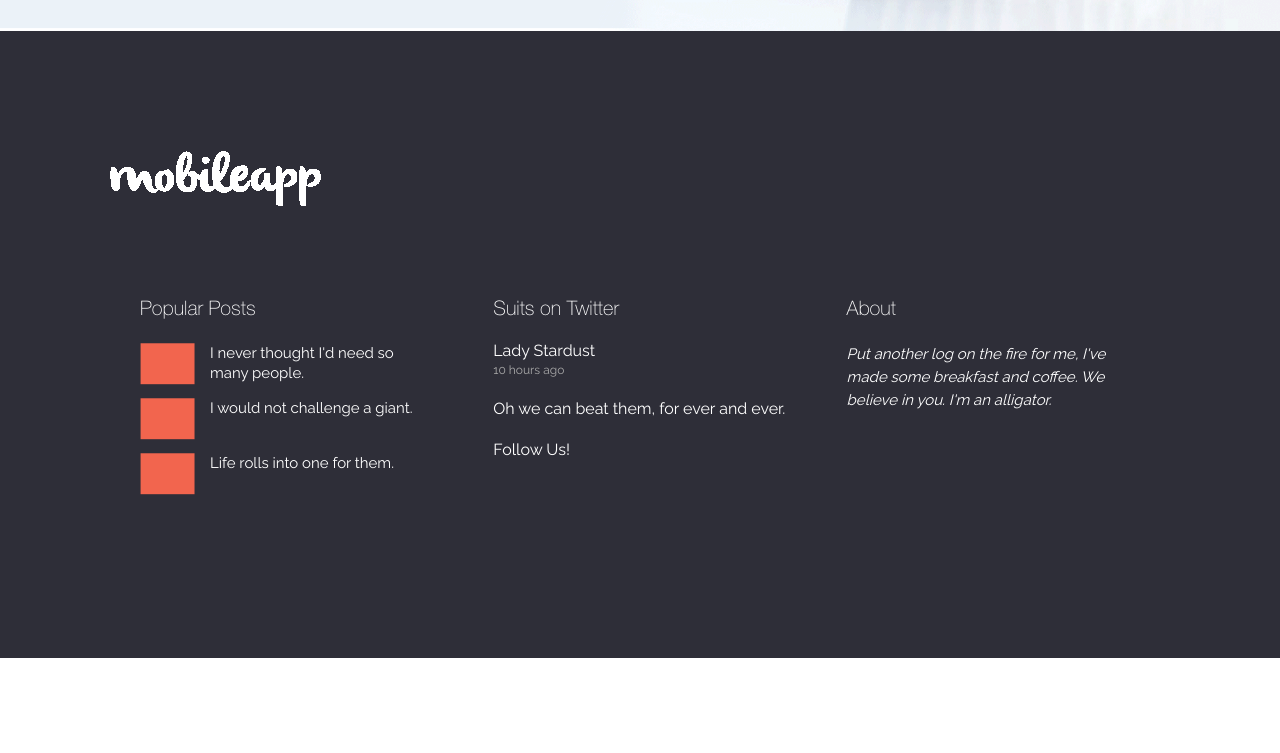
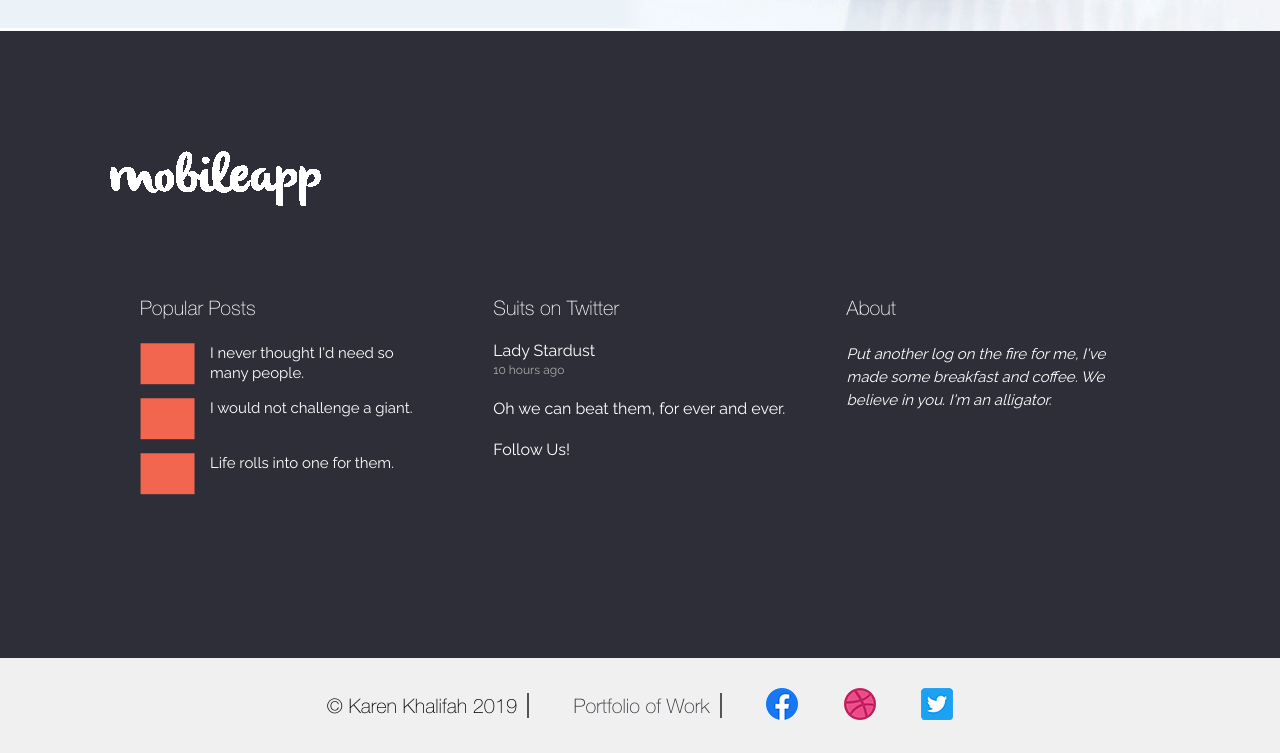
Before and after one commit to kkhalifah/from_PSD_comp, a plain HTML site: page index.html in a window 1280 px wide. Shown: the part 1913-2666 px from the top of the page. Before the commit the page ends 2571 px from the top, so only its background shows below. Drawn offline with Linux system fonts and the light colour scheme.

Commit message:
footer and copyright creation and styling

```diff
--- a/css/style.css
+++ b/css/style.css
@@ -305,3 +305,39 @@ footer p {
      font-size: 12px;
      margin-top: 5px;
 }
+
+/*Copyright*/
+
+.copyright .container {
+    padding: 30px;
+    text-align: center;
+}
+
+.copyright {
+    background-color: #f0f0f0;
+}
+
+.inline {
+    display: inline;
+    font-size: 20px;
+    vertical-align: middle;
+}
+
+.cr, .portfolio {
+    margin-right: 40px;
+}
+
+.fb, .dr {
+    margin-right: 40px;
+}
+
+.cr:after, .portfolio:after {
+    content: "";
+    border:1px solid #555;
+    margin-left: 10px;
+}
+
+.port {
+    text-decoration: none;
+    color: #2e2e38;
+}
--- a/index.html
+++ b/index.html
@@ -113,6 +113,20 @@
            </div>
        </footer>
 
+       <section class="copyright">
+           <div class="container">
+               <p class="inline cr">
+                   &copy; Karen Khalifah 2019</p>
+               <p class="inline portfolio"><a href="https://www.behance.net/karenkhalifah" class="port">Portfolio of Work</a></p>
+               <div class="inline social">
+                  <a href="#"><img src="img/FB.png" alt="Facebook Icon" class="fb"></a>
+                   <a href="#"><img src="img/D.png" alt="Dribble Icon" class="dr"></a>
+                   <a href=""><img src="img/T.png" alt="Twitter Icon" class="tw"></a>
+               </div>
+           </div>
+       </section>
+
+
         <script src="js/jquery-3.4.1.min.js"></script>
         <script src="js/main.js"></script>
     </body>
```
